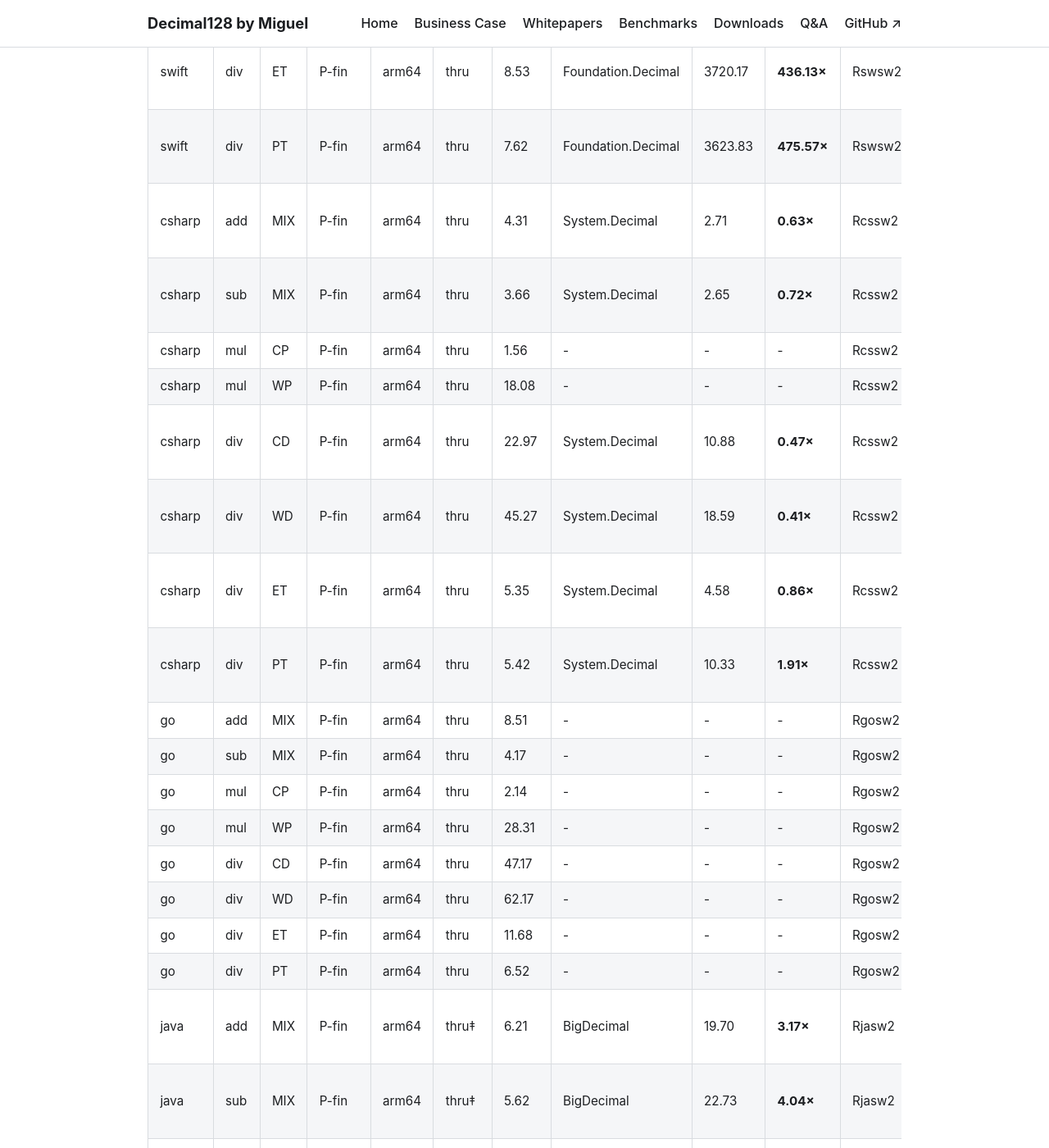
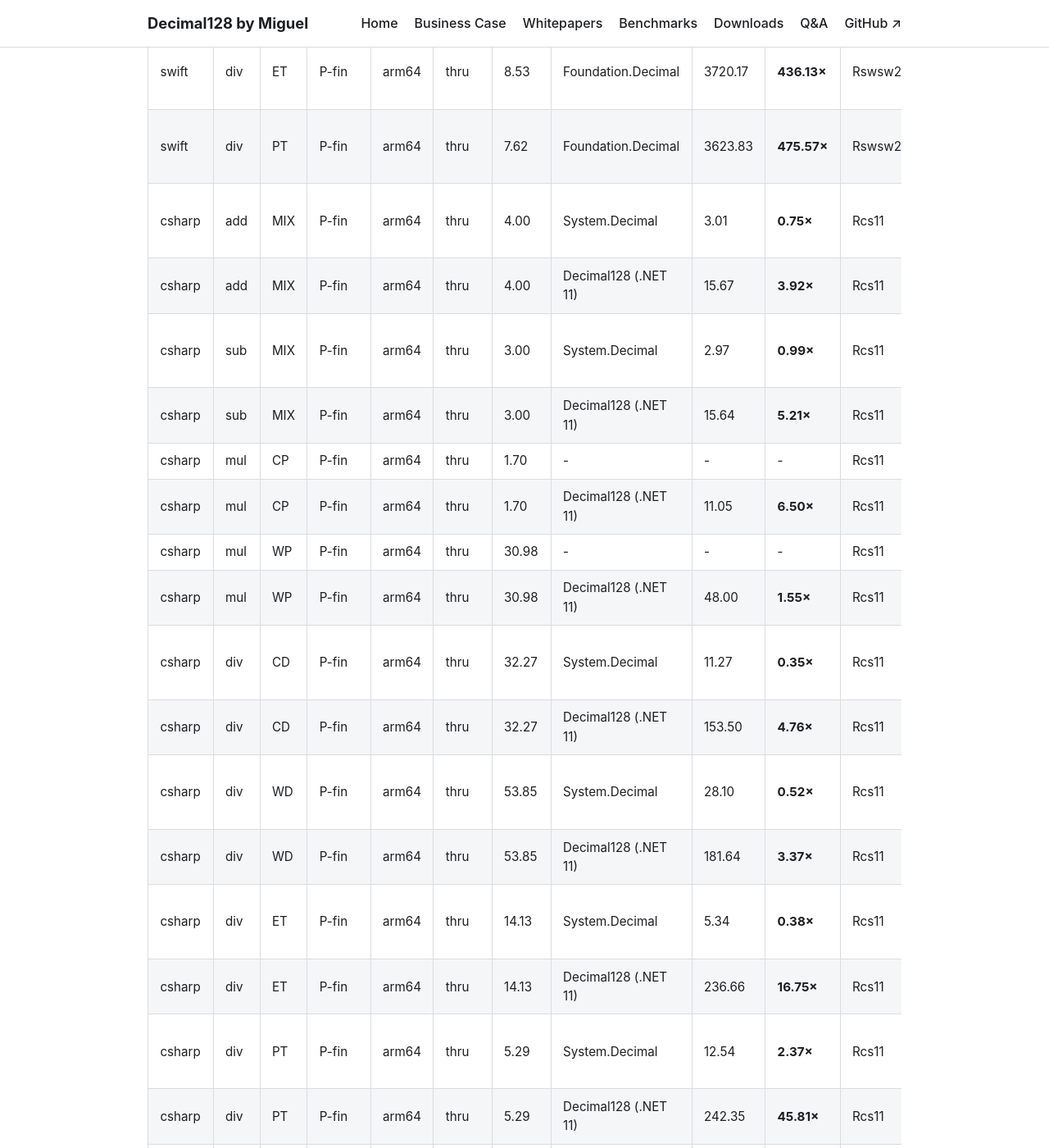
Before and after one commit to migueldecimal128/decimal128-www, a Jekyll site: the page built from benchmark-finmix.md, in a window 1280 px wide and 1400 px high, scrolled down 3297 px. Shown: the whole window at 82% size. Built offline with Jekyll 4.4.1, drawn with Linux system fonts in a browser that asks for light colours.

Commit message:
benchmark: regenerate report pages with net11 System.Numerics.Decimal128
Re-spliced all three report pages from the refreshed Rcs11 store (net11 swept):
- benchmark-op-results.md: csharp *-rel rows now pair vs 'Decimal128 (.NET 11)'
- benchmark-port-compare.md: refreshed csharp d128 P-gen/P-max matrices
- benchmark-finmix.md: P-fin pfin-rel now shows the .NET 11 peer on every band
  (incl mul CP/WP, previously '-' where System.Decimal overflows)

x86 blocks unchanged (net11 arm is arm64-only).

Co-Authored-By: Claude Opus 4.8 <noreply@anthropic.com>
Claude-Session: https://claude.ai/code/session_019fpchcPoEYP5a7K9pRz31z

```diff
--- a/benchmark-finmix.md
+++ b/benchmark-finmix.md
@@ -74,14 +74,22 @@ definition, categories, and method are in the **Key** below the tables.
 | swift | div | WD | P-fin | arm64 | thru | 48.13 | Foundation.Decimal | 693.33 | **14.41×** | Rswsw2 | compact idiom peer |
 | swift | div | ET | P-fin | arm64 | thru | 8.53 | Foundation.Decimal | 3720.17 | **436.13×** | Rswsw2 | compact idiom peer |
 | swift | div | PT | P-fin | arm64 | thru | 7.62 | Foundation.Decimal | 3623.83 | **475.57×** | Rswsw2 | compact idiom peer |
-| csharp | add | MIX | P-fin | arm64 | thru | 4.31 | System.Decimal | 2.71 | **0.63×** | Rcssw2 | compact idiom peer |
-| csharp | sub | MIX | P-fin | arm64 | thru | 3.66 | System.Decimal | 2.65 | **0.72×** | Rcssw2 | compact idiom peer |
-| csharp | mul | CP | P-fin | arm64 | thru | 1.56 | - | - | - | Rcssw2 |  |
-| csharp | mul | WP | P-fin | arm64 | thru | 18.08 | - | - | - | Rcssw2 |  |
-| csharp | div | CD | P-fin | arm64 | thru | 22.97 | System.Decimal | 10.88 | **0.47×** | Rcssw2 | compact idiom peer |
-| csharp | div | WD | P-fin | arm64 | thru | 45.27 | System.Decimal | 18.59 | **0.41×** | Rcssw2 | compact idiom peer |
-| csharp | div | ET | P-fin | arm64 | thru | 5.35 | System.Decimal | 4.58 | **0.86×** | Rcssw2 | compact idiom peer |
-| csharp | div | PT | P-fin | arm64 | thru | 5.42 | System.Decimal | 10.33 | **1.91×** | Rcssw2 | compact idiom peer |
+| csharp | add | MIX | P-fin | arm64 | thru | 4.00 | System.Decimal | 3.01 | **0.75×** | Rcs11 | compact idiom peer |
+| csharp | add | MIX | P-fin | arm64 | thru | 4.00 | Decimal128 (.NET 11) | 15.67 | **3.92×** | Rcs11 |  |
+| csharp | sub | MIX | P-fin | arm64 | thru | 3.00 | System.Decimal | 2.97 | **0.99×** | Rcs11 | compact idiom peer |
+| csharp | sub | MIX | P-fin | arm64 | thru | 3.00 | Decimal128 (.NET 11) | 15.64 | **5.21×** | Rcs11 |  |
+| csharp | mul | CP | P-fin | arm64 | thru | 1.70 | - | - | - | Rcs11 |  |
+| csharp | mul | CP | P-fin | arm64 | thru | 1.70 | Decimal128 (.NET 11) | 11.05 | **6.50×** | Rcs11 |  |
+| csharp | mul | WP | P-fin | arm64 | thru | 30.98 | - | - | - | Rcs11 |  |
+| csharp | mul | WP | P-fin | arm64 | thru | 30.98 | Decimal128 (.NET 11) | 48.00 | **1.55×** | Rcs11 |  |
+| csharp | div | CD | P-fin | arm64 | thru | 32.27 | System.Decimal | 11.27 | **0.35×** | Rcs11 | compact idiom peer |
+| csharp | div | CD | P-fin | arm64 | thru | 32.27 | Decimal128 (.NET 11) | 153.50 | **4.76×** | Rcs11 |  |
+| csharp | div | WD | P-fin | arm64 | thru | 53.85 | System.Decimal | 28.10 | **0.52×** | Rcs11 | compact idiom peer |
+| csharp | div | WD | P-fin | arm64 | thru | 53.85 | Decimal128 (.NET 11) | 181.64 | **3.37×** | Rcs11 |  |
+| csharp | div | ET | P-fin | arm64 | thru | 14.13 | System.Decimal | 5.34 | **0.38×** | Rcs11 | compact idiom peer |
+| csharp | div | ET | P-fin | arm64 | thru | 14.13 | Decimal128 (.NET 11) | 236.66 | **16.75×** | Rcs11 |  |
+| csharp | div | PT | P-fin | arm64 | thru | 5.29 | System.Decimal | 12.54 | **2.37×** | Rcs11 | compact idiom peer |
+| csharp | div | PT | P-fin | arm64 | thru | 5.29 | Decimal128 (.NET 11) | 242.35 | **45.81×** | Rcs11 |  |
 | go | add | MIX | P-fin | arm64 | thru | 8.51 | - | - | - | Rgosw2 |  |
 | go | sub | MIX | P-fin | arm64 | thru | 4.17 | - | - | - | Rgosw2 |  |
 | go | mul | CP | P-fin | arm64 | thru | 2.14 | - | - | - | Rgosw2 |  |
```
Also changed, not shown: benchmark-op-results.md (+38 -38 lines), benchmark-port-compare.md (+9 -9 lines).
